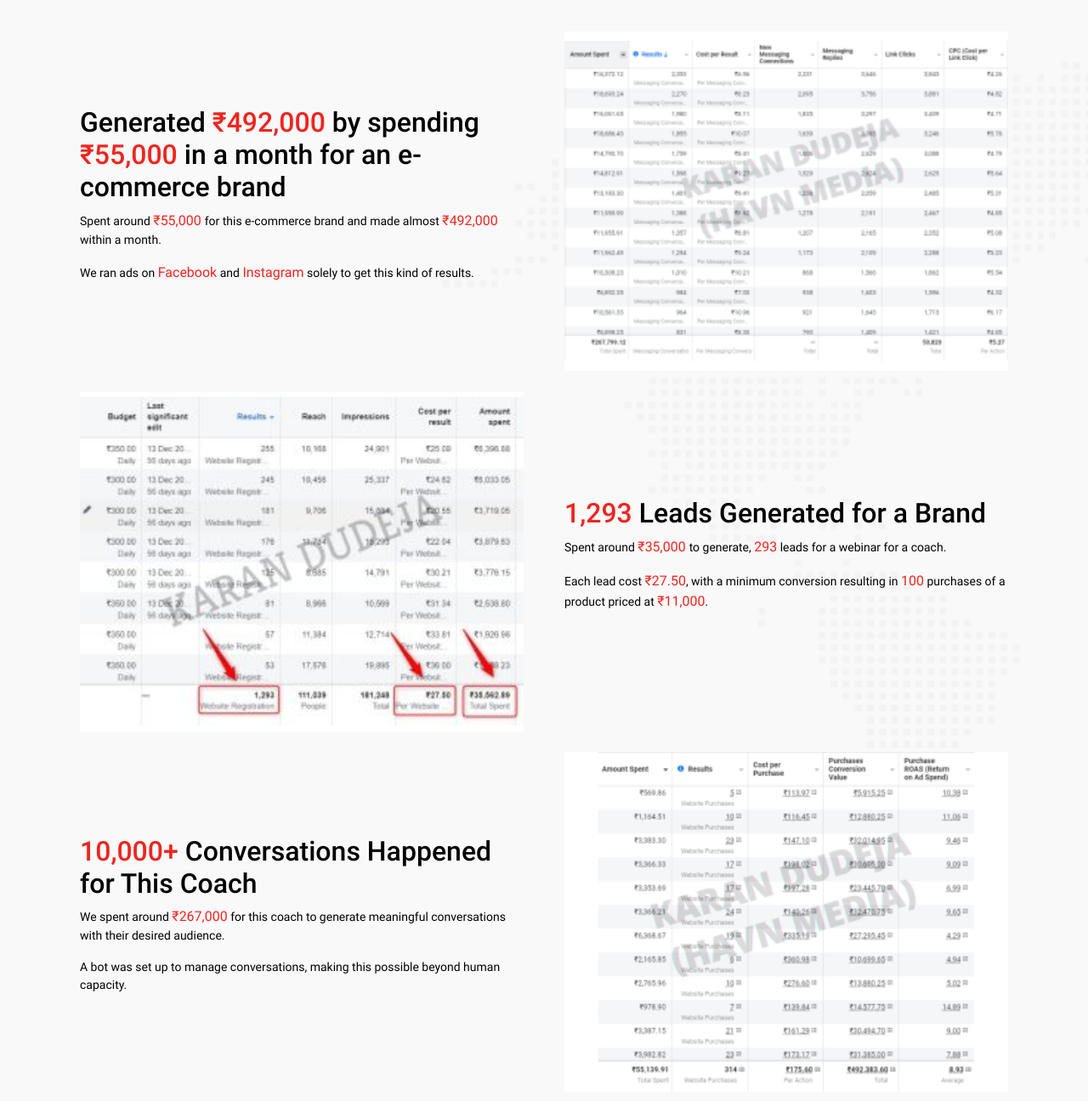
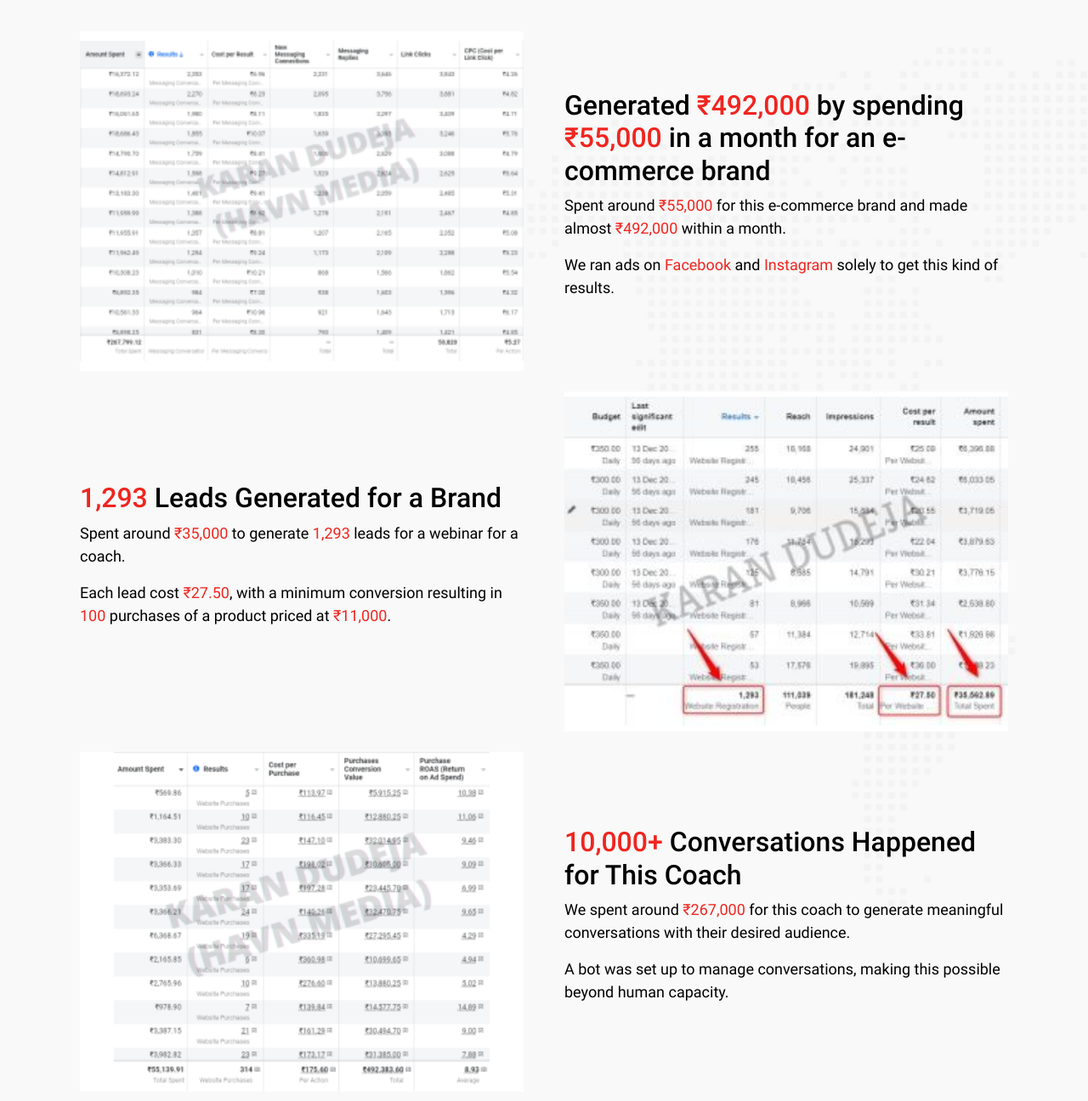
Before and after one commit to Himanshukumar2003/haven-media, a plain HTML site: page results.html in a window 1280 px wide. Shown: the part 692-1988 px from the top of the page at 85% size. Drawn offline with nearby package versions, Linux system fonts and the light colour scheme; a web font is replaced by a local one.

Commit message:
first commit

```diff
--- a/results.html
+++ b/results.html
@@ -79,15 +79,13 @@
         </div>
 
         <!-- Contact -->
+
+
         <div class="section bg-light-color" style="background-image: url(image/BG1.png)">
             <div class="container">
                 <div class="d-flex flex-column gap-3 mb-4 text-center">
-                    <span class="accent-color font-1 fw-semibold">
-                        Results
-                    </span>
-                    <h3 class="font-1 fw-semibold lh-1 fs-1">
-                        Results
-                    </h3>
+                    <span class="accent-color font-1 fw-semibold">Results</span>
+                    <h3 class="font-1 fw-semibold lh-1 fs-1">Results</h3>
                     <p>
                         Whether you're looking for an initial consultation or a follow-up meeting to refine your
                         strategy, our appointment process is designed to help you unlock the full potential of
@@ -99,71 +97,69 @@
                 <div class="container">
                     <!-- Card 1 -->
                     <div class="row g-5 results">
-                        <div class="col-lg-6 mb-4 d-flex align-items-center">
-                            <div>
-                                <h4>Generated <span class="highlight">₹492,000</span> by spending
-                                    <span class="highlight">₹55,000</span> in a
-                                    month for
-                                    an e-commerce brand
-                                </h4>
-                                <p>Spent around <span>₹55,000 </span>for this e-commerce brand and made almost
-                                    <span>₹492,000</span>
-                                    within a month.
-                                </p>
-                                <p>We ran ads on <span class="highlight">Facebook</span> and <span
-                                        class="highlight">Instagram</span> solely to get this kind of results.</p>
-                            </div>
-                        </div>
-                        <div class="col-lg-6 mb-4 g-5">
+                        <div class="col-lg-6 mb-4 order-md-1 d-flex align-items-center">
                             <img src="image/media/Havn-Mediaadscool-with-water-300x217.png" alt="Card Image 1"
                                 class="img-fluid teble-img">
                         </div>
-
-                    </div>
-
-                    <div class="row g-5">
-                        <div class="col-lg-6 mb-4 order-lg-1">
-                            <img src="/image/media/SAAS-2-300x222.jpg" alt="Card Image 3" class="img-fluid teble-img">
-                        </div>
-                        <div class="col-lg-6 mb-4 order-lg-2 d-flex align-items-center">
+                        <div class="col-lg-6 mb-4 order-md-2  d-flex align-items-center">
                             <div>
-                                <h4> <span class="highlight">1,293 </span>Leads Generated for a Brand</h4>
-                                <p>Spent around <span>₹35,000 </span>to generate, <span>293</span> leads for a webinar
-                                    for a coach.
+                                <h4>Generated <span class="highlight">₹492,000</span> by spending
+                                    <span class="highlight">₹55,000</span> in a month for an e-commerce brand
+                                </h4>
+                                <p class="peragraph-result">Spent around <span>₹55,000</span> for this e-commerce brand
+                                    and made almost <span>₹492,000</span> within a month.
                                 </p>
-                                <p>Each lead cost <span>₹27.50</span>, with a minimum conversion resulting in
-                                    <span>100</span>
-                                    purchases of a
-                                    product priced at <span>₹11,000</span>.
+                                <p class="peragraph-result">We ran ads on <span class="highlight">Facebook</span> and
+                                    <span class="highlight">Instagram</span> solely to get this kind of results.
                                 </p>
                             </div>
                         </div>
                     </div>
 
-
+                    <!-- Card 2 -->
                     <div class="row g-5">
-                        <div class="col-lg-6 mb-4 order-lg-2">
-                            <img src="image/media/KARAN-DUDEJA-HAVN-MEDIA-300x271.png" alt="Card Image 2"
-                                class="img-fluid teble-img">
+                        <div class="col-lg-6 mb-4 grid-img">
+                            <img src="/image/media/SAAS-2-300x222.jpg" alt="Card Image 2" class="img-fluid teble-img">
                         </div>
-                        <div class="col-lg-6 mb-4 order-lg-1 d-flex align-items-center">
+                        <div class="col-lg-6 mb-4    d-flex align-items-center">
                             <div>
-                                <h4><span class="highlight">10,000+</span> Conversations Happened for This Coach</h4>
-                                <p>We spent around <span>₹267,000</span> for this coach to generate meaningful
-                                    conversations with
-                                    their desired audience.</p>
-                                <p>A bot was set up to manage conversations, making this possible beyond human capacity.
+                                <h4><span class="highlight">1,293</span> Leads Generated for a Brand</h4>
+                                <p class="peragraph-result">Spent around <span>₹35,000</span> to generate
+                                    <span>1,293</span> leads for a webinar for a coach.
+                                </p>
+                                <p class="peragraph-result">Each lead cost <span>₹27.50</span>, with a minimum
+                                    conversion resulting in <span>100</span> purchases of a product priced at
+                                    <span>₹11,000</span>.
                                 </p>
                             </div>
                         </div>
+                        <div class="col-lg-6 mb-4  grid-img-two">
+                            <img src="/image/media/SAAS-2-300x222.jpg" alt="Card Image 2" class="img-fluid teble-img">
+                        </div>
+
+                    </div>
+
+                    <!-- Card 3 -->
+                    <div class="row g-5">
+                        <div class="col-lg-6 mb-2  ">
+                            <img src="image/media/KARAN-DUDEJA-HAVN-MEDIA-300x271.png" alt="Card Image 3"
+                                class="img-fluid teble-img">
+                        </div>
+                        <div class="col-lg-6 mb-2  d-flex align-items-center">
+                            <div>
+                                <h4><span class="highlight">10,000+</span> Conversations Happened for This Coach</h4>
+                                <p class="peragraph-result">We spent around <span>₹267,000</span> for this coach to
+                                    generate meaningful conversations with their desired audience.
+                                </p>
+                                <p class="peragraph-result">A bot was set up to manage conversations, making this
+                                    possible beyond human capacity.
+                                </p>
+                            </div>
+                        </div>
+
                     </div>
                 </div>
-
-
-
             </div>
-
-
         </div>
     </main>
 
```
